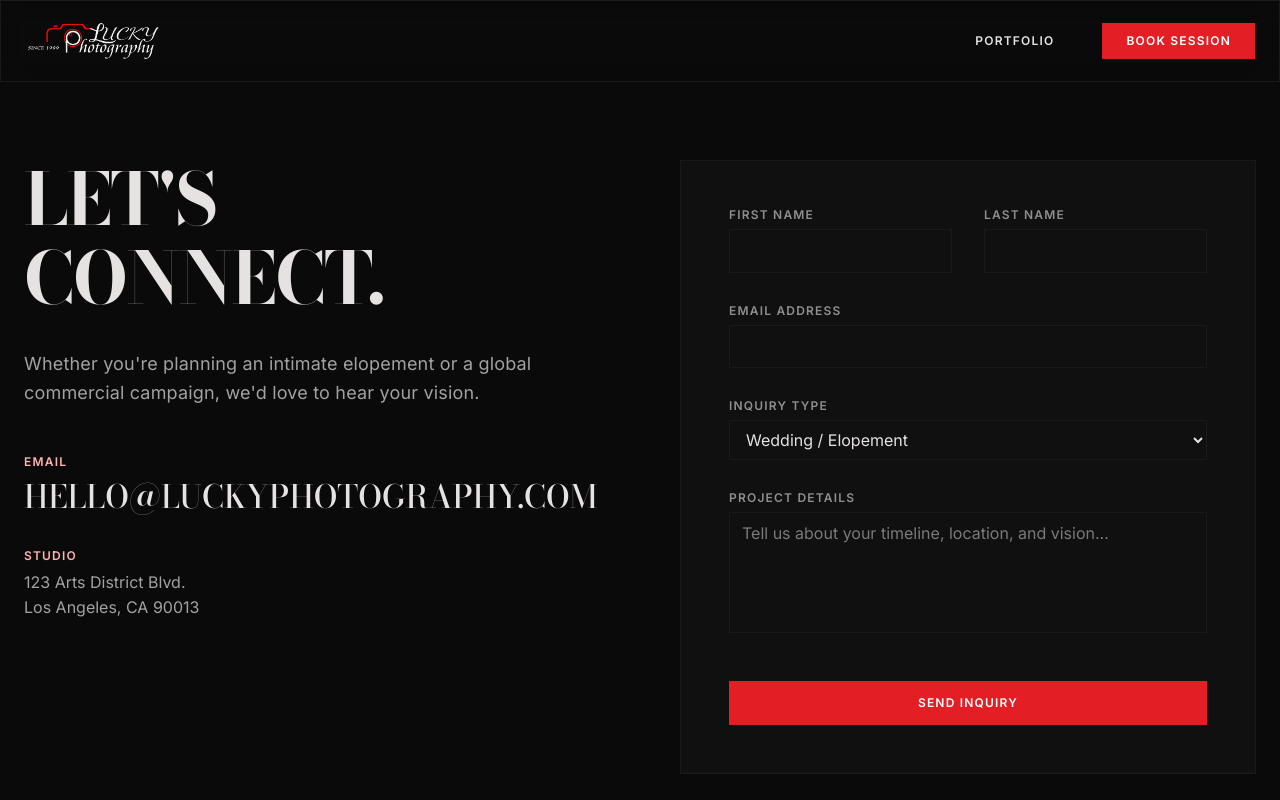
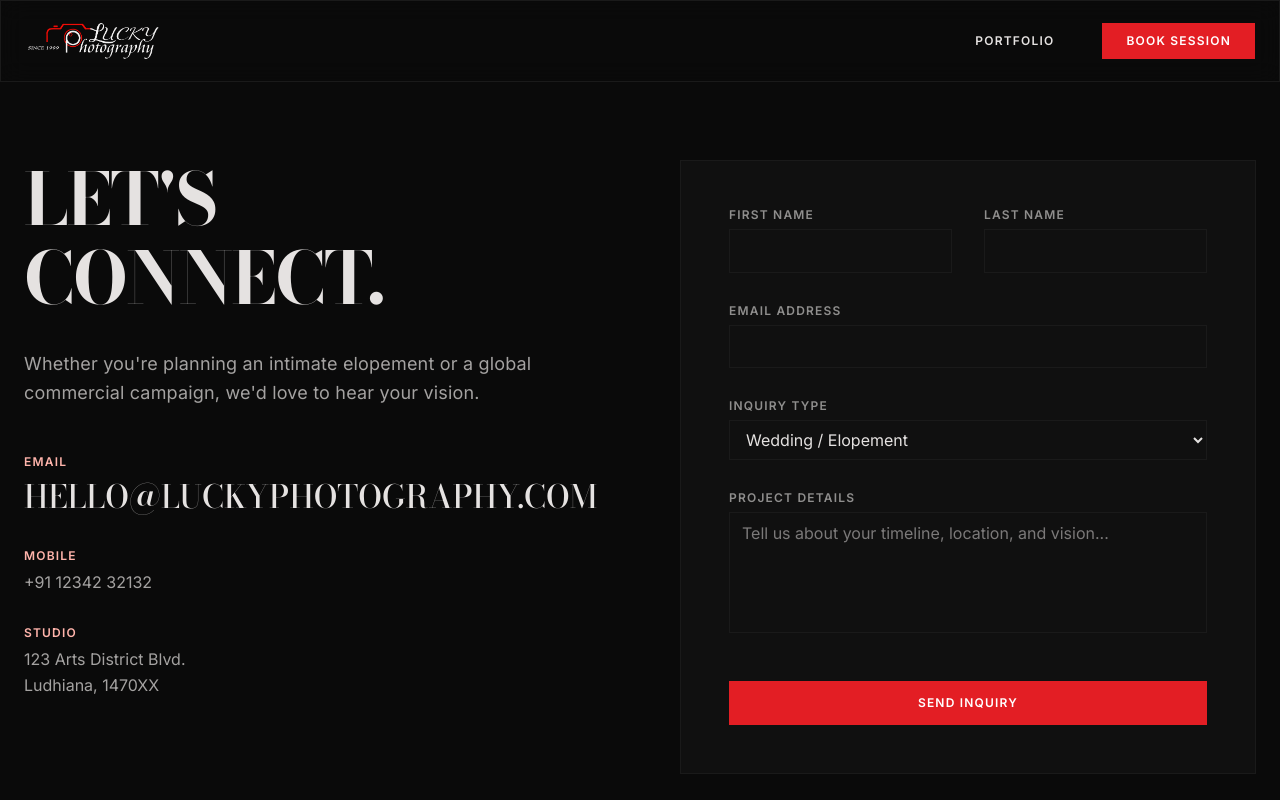
Before and after one commit to knownasnaffy/photography-studio-website, a React (Vite) app: page /contact in a window 1280 px wide. Shown: the top 800 px of the page. Built offline with nearby package versions, Linux system fonts and the light colour scheme.

Commit message:
Update contact information on the contact page

```diff
--- a/src/pages/ContactPage.tsx
+++ b/src/pages/ContactPage.tsx
@@ -21,9 +21,15 @@ export function ContactPage() {
                 </a>
               </div>
               <div>
+                <h3 className="font-label-sm text-primary uppercase tracking-[0.2em] mb-2">Mobile</h3>
+                <p className="font-body-md text-on-surface/70">
+                  +91 12342 32132
+                </p>
+              </div>
+              <div>
                 <h3 className="font-label-sm text-primary uppercase tracking-[0.2em] mb-2">Studio</h3>
                 <p className="font-body-md text-on-surface/70">
-                  123 Arts District Blvd.<br/>Los Angeles, CA 90013
+                  123 Arts District Blvd.<br/>Ludhiana, 1470XX
                 </p>
               </div>
             </div>
```
